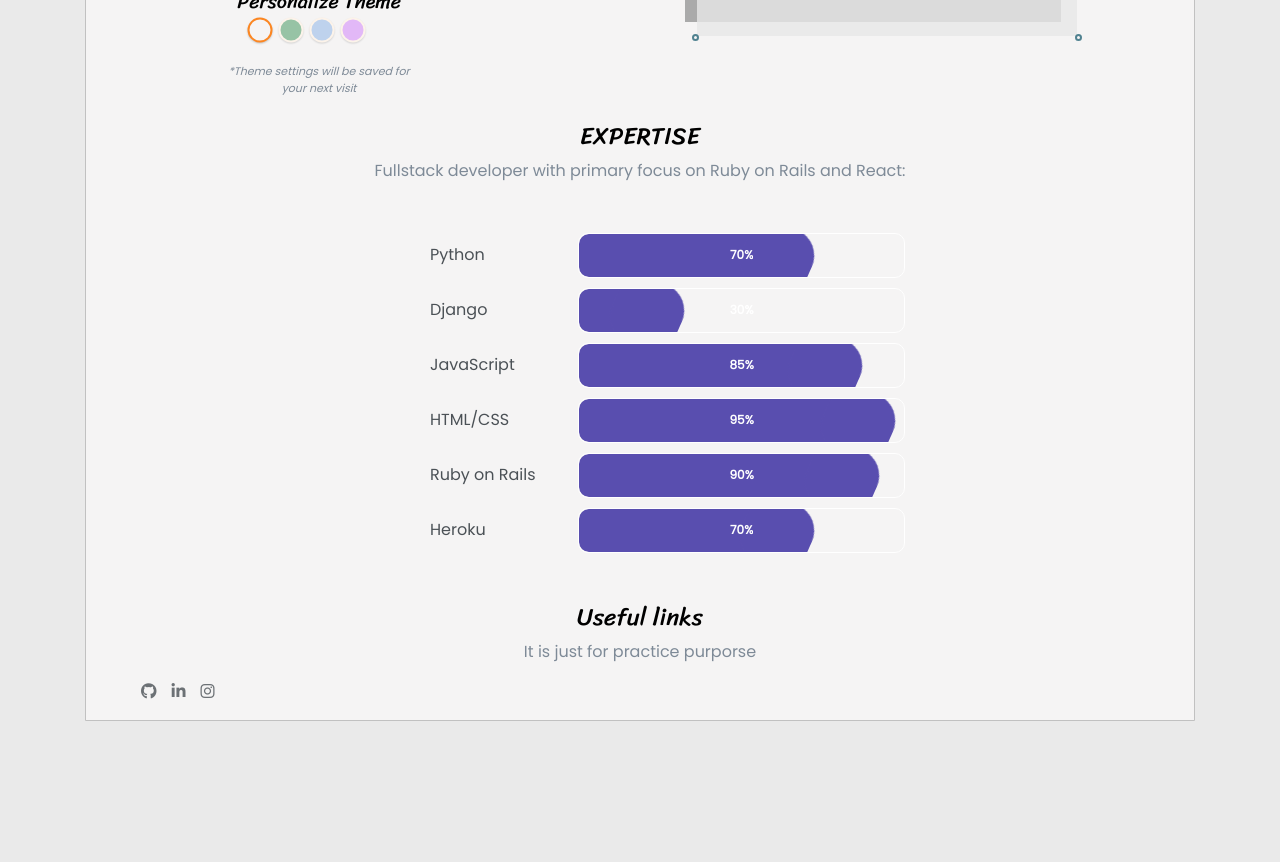
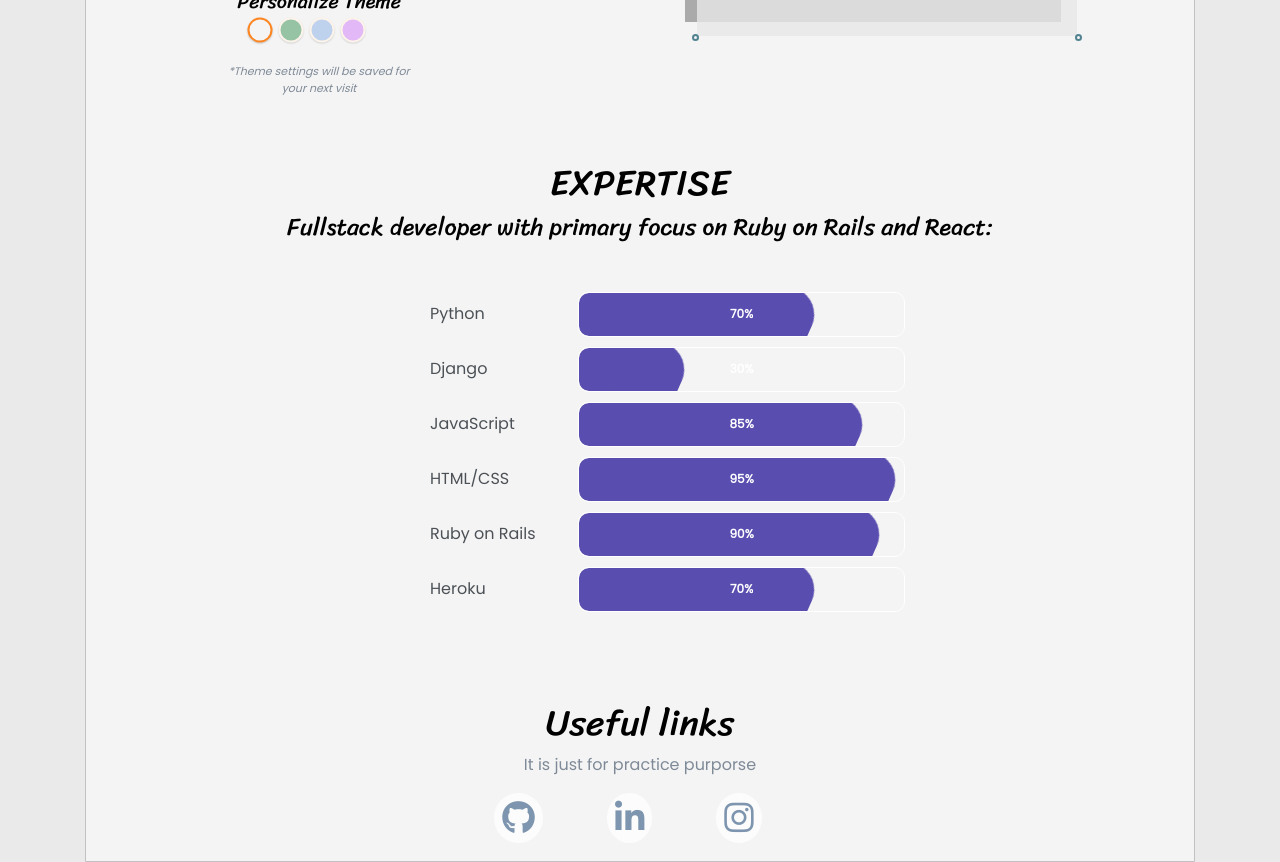
Before and after one commit to alena22292/portfolio-app, a React (Create React App) app: page /about in a window 1280 px wide. Shown: the part 500-1362 px from the top of the page. Before the commit the page ends 1221 px from the top, so only its background shows below. Built offline with nearby package versions, Linux system fonts and the light colour scheme.

Commit message:
Icons background

```diff
--- a/src/components/About.jsx
+++ b/src/components/About.jsx
@@ -17,8 +17,8 @@ class About extends Component {
           <div className="about-wrapper">
             <div className="about-me">
               <div className="about-me-text">
-                <h4>EXPERTISE</h4>
-                <p>Fullstack developer with primary focus on Ruby on Rails and React: </p>
+                <h2>EXPERTISE</h2>
+                <h4>Fullstack developer with primary focus on Ruby on Rails and React: </h4>
               </div>
               <div className="language-container">
                 <ul>
@@ -30,13 +30,13 @@ class About extends Component {
             </div>
             <div className="social-links">
               <div className="about-me-text">
-               <h4>Useful links</h4>
+               <h2>Useful links</h2>
                <p>It is just for practice purporse</p>
              </div>
              <ul>
-                <li><i className="fab fa-github"></i></li>
-                <li><i className="fab fa-linkedin-in"></i></li>
-                <li><i className="fab fa-instagram"></i></li>
+                <li><i id="social-icon" className="fab fa-github"></i></li>
+                <li><i id="social-icon" className="fab fa-linkedin-in"></i></li>
+                <li><i id="social-icon" className="fab fa-instagram"></i></li>
               </ul>
             </div>
           </div>
--- a/src/index.css
+++ b/src/index.css
@@ -440,6 +440,7 @@ ul {
 
 .about-me-text {
   text-align: center;
+  padding-top: 40px;
 }
 
 .progress {
@@ -520,13 +521,23 @@ ul {
 
 .social-links ul {
   display: flex;
+  justify-content: center;
 }
 .social-links ul li {
-  margin-right: 15px;
+  margin-right: 4rem;
   opacity: 0.8;
+  font-size: 2.1em;
+
 }
-.social-links ul li:hover {
+#social-icon {
+  background-color: white;
+  padding: 8px;
+  border-radius: 50%;
+  color: #607e9e;
+}
+#social-icon:hover {
   opacity: 1;
+  color: #5225bd;
 }
 
 /*Projects:*/
```
